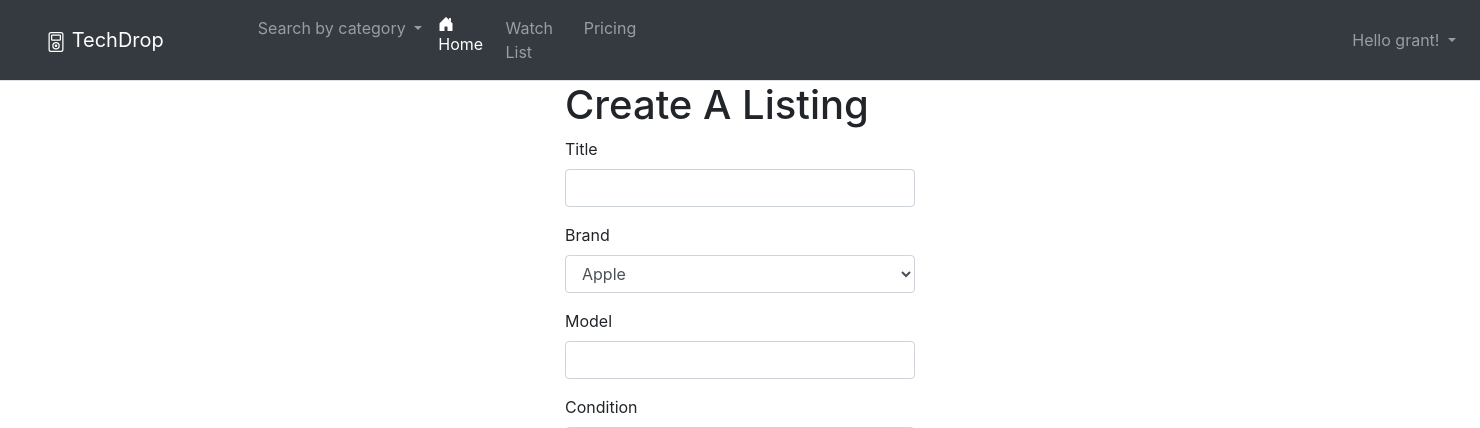
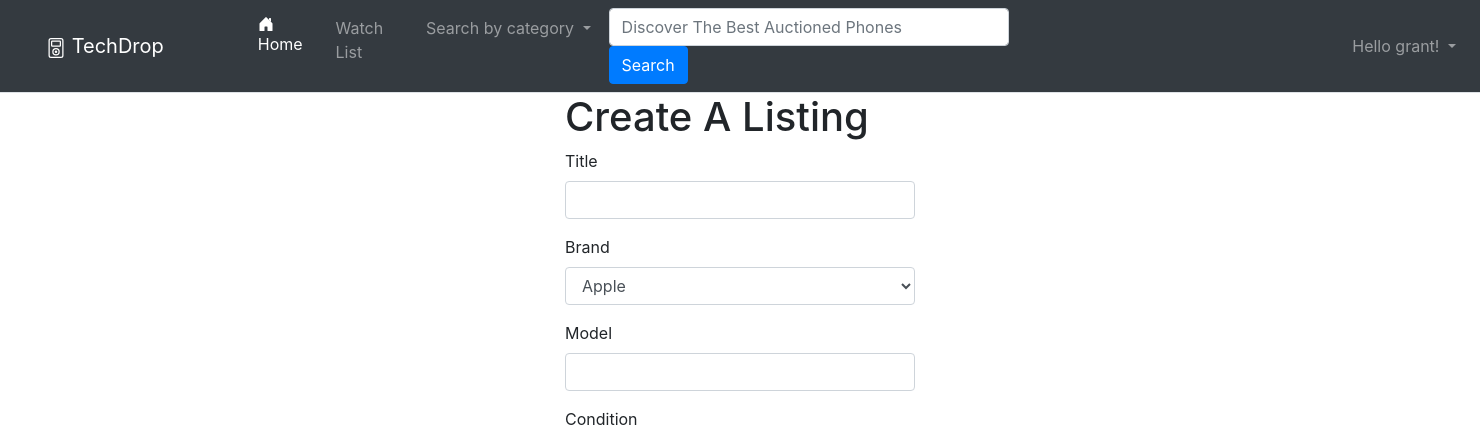
Before and after one commit to sirahut/IAB207, a Flask app: page /auctions/create in a window 1480 px wide. Shown: the top 428 px of the page. Run offline with Flask 2, Linux system fonts and the light colour scheme; a user stored in the database is signed in; data comes from the database, SQL or seed files in the repository; some libraries are stand-ins or nearby versions.

Commit message:
search bar added to home page navbar

```diff
--- a/PhoneApp/templates/base.html
+++ b/PhoneApp/templates/base.html
@@ -38,7 +38,15 @@
       }
 
       #ProfileDropdown {
-        margin-left: 700px;
+        margin-left: 270px;
+      }
+
+      #searchbar {
+        margin-left: 10px;
+      }
+
+      #input {
+        width: 400px;
       }
     </style>
 
@@ -62,6 +70,17 @@
         </button>
         <div class="collapse navbar-collapse" id="navbarNavDropdown">
           <ul class="navbar-nav">
+            <li class="nav-item active">
+              <a class="nav-link" href="/"> <svg width="1em" height="1em" viewBox="0 0 16 16"
+                  class="bi bi-house-door-fill" fill="currentColor" xmlns="http://www.w3.org/2000/svg">
+                  <path
+                    d="M6.5 10.995V14.5a.5.5 0 0 1-.5.5H2a.5.5 0 0 1-.5-.5v-7a.5.5 0 0 1 .146-.354l6-6a.5.5 0 0 1 .708 0l6 6a.5.5 0 0 1 .146.354v7a.5.5 0 0 1-.5.5h-4a.5.5 0 0 1-.5-.5V11c0-.25-.25-.5-.5-.5H7c-.25 0-.5.25-.5.495z" />
+                  <path fill-rule="evenodd" d="M13 2.5V6l-2-2V2.5a.5.5 0 0 1 .5-.5h1a.5.5 0 0 1 .5.5z" />
+                </svg> Home <span class="sr-only">(current)</span></a>
+            </li>
+            <li class="nav-item">
+              <a class="nav-link" href="#">Watch List</a>
+            </li>
             <li class="nav-item dropdown">
               <a class="nav-link dropdown-toggle" href="#" id="navbarDropdownMenuLink" role="button"
                 data-toggle="dropdown" aria-haspopup="true" aria-expanded="false">
@@ -78,20 +97,11 @@
                 <a class="dropdown-item" href="#">All Phone Brands</a>
               </div>
             </li>
-            <li class="nav-item active">
-              <a class="nav-link" href="/"> <svg width="1em" height="1em" viewBox="0 0 16 16"
-                  class="bi bi-house-door-fill" fill="currentColor" xmlns="http://www.w3.org/2000/svg">
-                  <path
-                    d="M6.5 10.995V14.5a.5.5 0 0 1-.5.5H2a.5.5 0 0 1-.5-.5v-7a.5.5 0 0 1 .146-.354l6-6a.5.5 0 0 1 .708 0l6 6a.5.5 0 0 1 .146.354v7a.5.5 0 0 1-.5.5h-4a.5.5 0 0 1-.5-.5V11c0-.25-.25-.5-.5-.5H7c-.25 0-.5.25-.5.495z" />
-                  <path fill-rule="evenodd" d="M13 2.5V6l-2-2V2.5a.5.5 0 0 1 .5-.5h1a.5.5 0 0 1 .5.5z" />
-                </svg> Home <span class="sr-only">(current)</span></a>
-            </li>
-            <li class="nav-item">
-              <a class="nav-link" href="#">Watch List</a>
-            </li>
-            <li class="nav-item">
-              <a class="nav-link" href="#">Pricing</a>
-            </li>
+            <form class="form-inline my-2 my-lg-0" id="searchbar">
+              <input class="form-control mr-sm-2" type="search" placeholder="Discover The Best Auctioned Phones"
+                aria-label="Search" id="input">
+              <button class="btn btn-primary my-2 my-sm-0" type="submit">Search</button>
+            </form>
             <div class="collapse navbar-collapse" id="ProfileDropdown">
               <ul class="navbar-nav">
                 <li class="nav-item dropdown">
```
